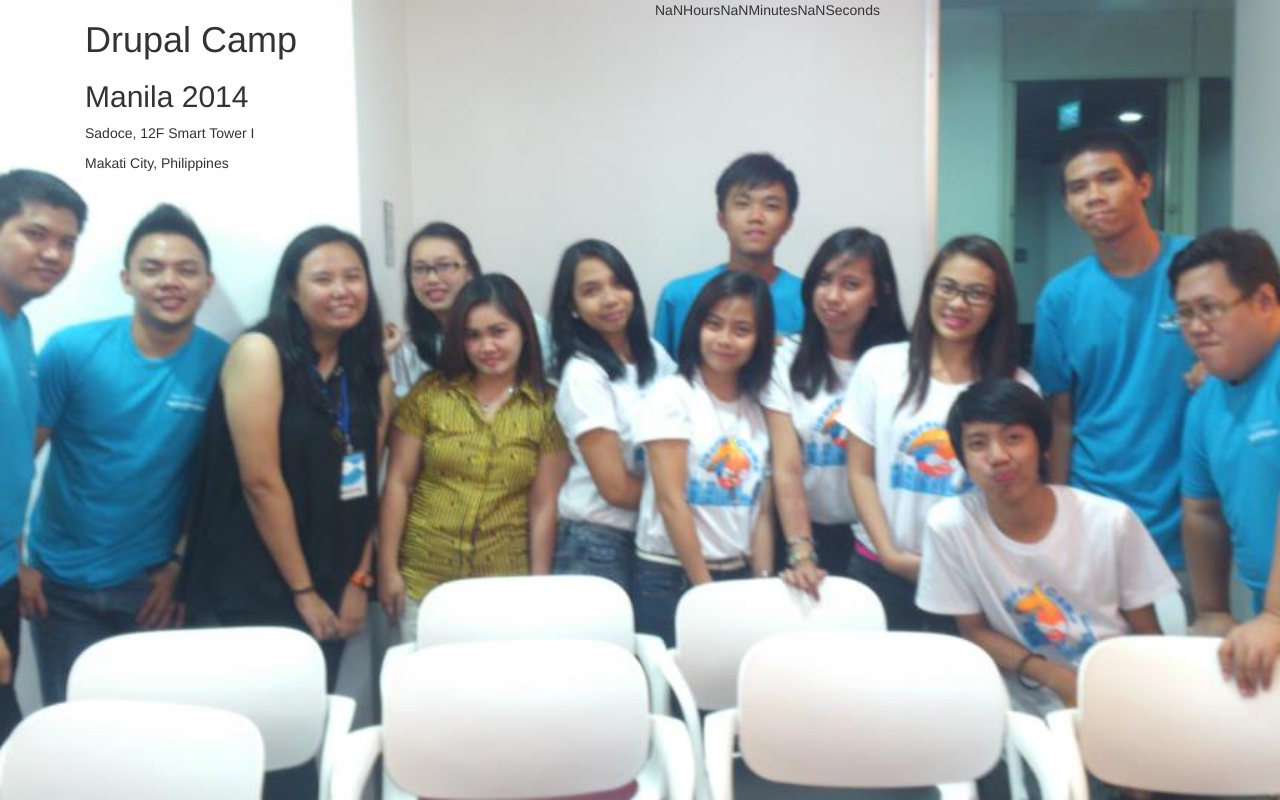
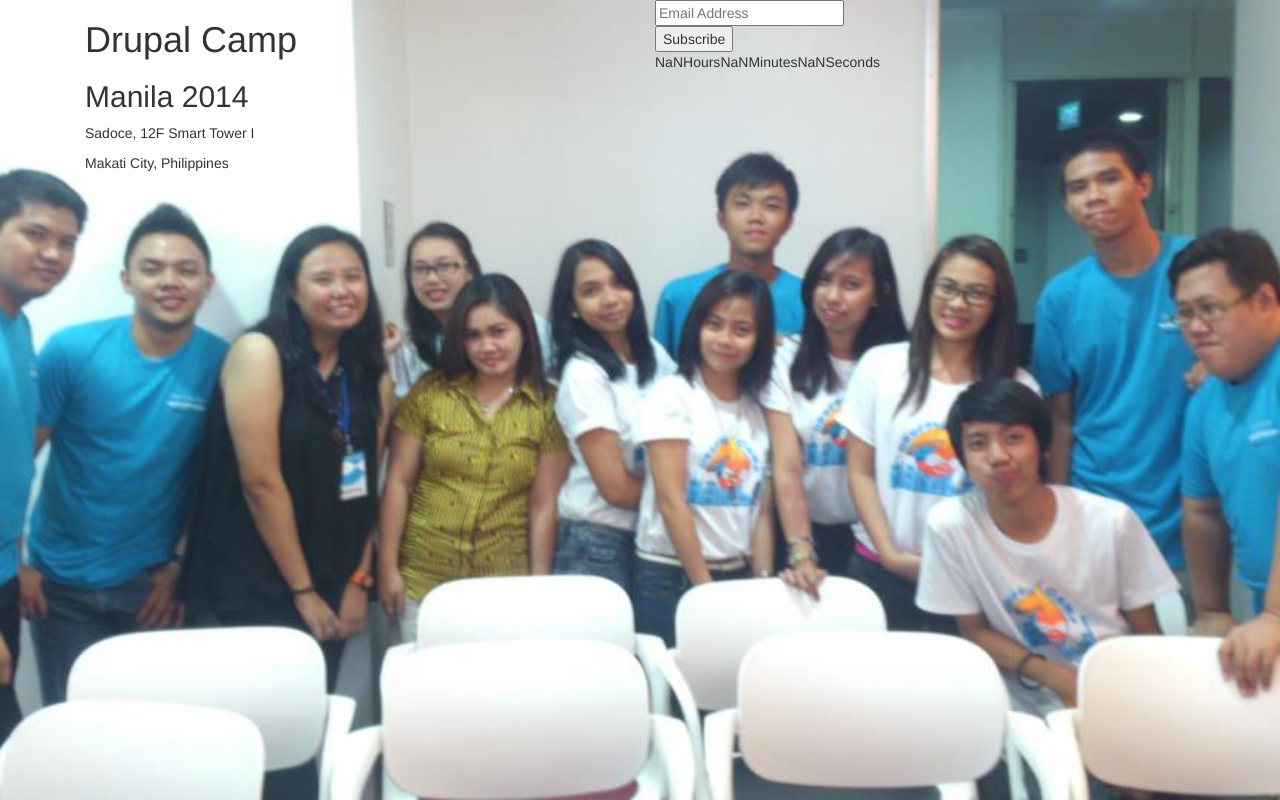
Before and after one commit to pcofilada/DrupalCampManila2014ComingSoonPage, a PHP site: page / in a window 1280 px wide. Run offline with PHP 8.4, Linux system fonts and the light colour scheme; some libraries are stand-ins or nearby versions.

Commit message:
Added mailchimp

```diff
--- a/index.php
+++ b/index.php
@@ -21,12 +21,20 @@
 		<div class="col-lg-6">
 			<h1>Drupal Camp</h1>
 			<h2>Manila 2014</h2>
-			<div class="venue">
+			<div id="venue">
 				<p>Sadoce, 12F Smart Tower I</p>
 				<p>Makati City, Philippines</p>
 			</div>
 		</div>
 		<div class="col-lg-6">
+			<div id="subscribe">
+				<form action="http://tripbuddy.us3.list-manage1.com/subscribe/post?u=921a2981a49d1bb6aef36abf5&amp;id=9beb363f77" method="post" id="mc-embedded-subscribe-form" name="mc-embedded-subscribe-form" class="validate" target="_blank" novalidate>
+					<input type="email" value="" name="EMAIL" class="email" id="mce-EMAIL" placeholder="Email Address" required>
+				    <!-- real people should not fill this in and expect good things - do not remove this or risk form bot signups-->
+				    <div style="position: absolute; left: -5000px;"><input type="text" name="b_921a2981a49d1bb6aef36abf5_9beb363f77" value=""></div>
+					<div class="clear"><input type="submit" value="Subscribe" name="subscribe" id="mc-embedded-subscribe" class="button"></div>
+				</form>
+			</div>
 			<div id="countdown"></div>
 		</div>
 	</div>
```
